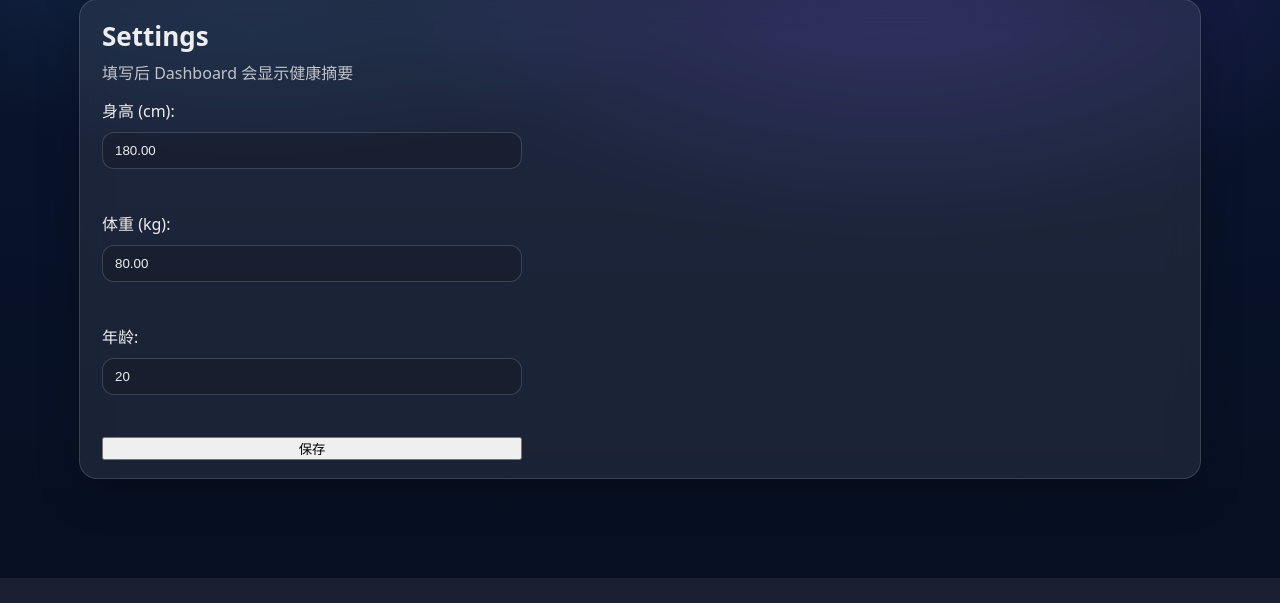
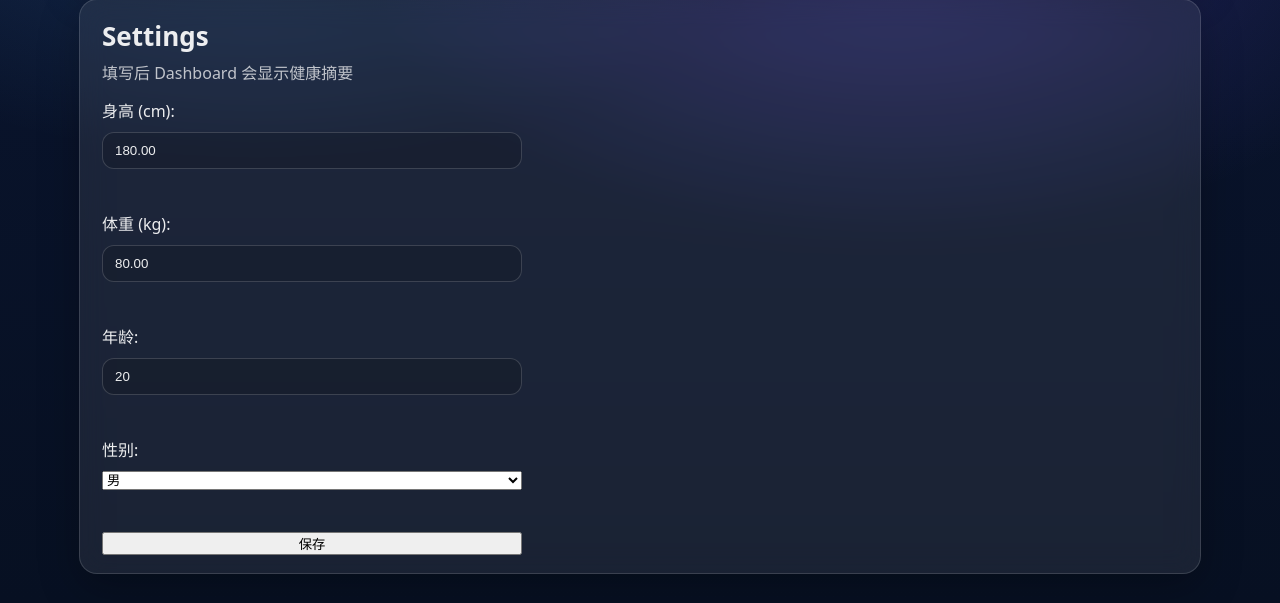
Before and after one commit to YYDW-i/personallife, a Django app: page /settings/ in a window 1280 px wide. Shown: the part 222-825 px from the top of the page. Before the commit the page ends 800 px from the top, so only its background shows below. Run offline with Django 5.2, Linux system fonts and the light colour scheme; a user stored in the database is signed in; data comes from the database, SQL or seed files in the repository; both versions use the stored data as it was after the commit.

Commit message:
在settings中添加性别因素

```diff
--- a/profiles/forms.py
+++ b/profiles/forms.py
@@ -4,9 +4,10 @@ from .models import HealthProfile
 class HealthProfileForm(forms.ModelForm):
     class Meta:
         model = HealthProfile
-        fields = ["height_cm", "weight_kg","age_year"]
+        fields = ["height_cm", "weight_kg","age_year","gender"]
         widgets = {
             "height_cm": forms.NumberInput(attrs={"placeholder": "例如 175"}),
             "weight_kg": forms.NumberInput(attrs={"placeholder": "例如 68.5"}),
-            "age_year":forms.NumberInput(attrs={"placeholder":"例如 20"})
+            "age_year":forms.NumberInput(attrs={"placeholder":"例如 20"}),
+            "gender":forms.NumberInput(attrs={"placeholder":"老老实实填，别创新"})
         }
--- a/profiles/models.py
+++ b/profiles/models.py
@@ -8,6 +8,12 @@ class HealthProfile(models.Model):
     age_year=models.IntegerField(null=True,blank=True)
     updated_at = models.DateTimeField(auto_now=True)
 
+    GENDER_CHOICES = [
+        ("M", "男"),
+        ("F", "女"),
+    ]
+    gender = models.CharField(max_length=1, choices=GENDER_CHOICES,blank=True)
+
     ai_summary = models.TextField(blank=True, default="")
     ai_status = models.CharField(max_length=64, blank=True, default="")
     ai_signature = models.CharField(max_length=64, blank=True, default="")  # 用于判断“数据是否变过”
--- a/profiles/views.py
+++ b/profiles/views.py
@@ -15,12 +15,12 @@ def settings_view(request):
     profile, _ = HealthProfile.objects.get_or_create(user=request.user)
 
     if request.method == "POST":
-        old = (profile.height_cm, profile.weight_kg, profile.age_year)
+        old = (profile.height_cm, profile.weight_kg, profile.age_year,profile.gender)
         form = HealthProfileForm(request.POST, instance=profile)
         if form.is_valid():
               # changed_data/has_changed 是 Django Forms API 的标准能力 :contentReference[oaicite:1]{index=1}
             profile = form.save()  # 保存后的 profile
-            new = (profile.height_cm, profile.weight_kg, profile.age_year)
+            new = (profile.height_cm, profile.weight_kg, profile.age_year,profile.gender)
 
             if new != old:
                 profile.ai_summary = ""
--- a/templates/profiles/settings.html
+++ b/templates/profiles/settings.html
@@ -17,6 +17,14 @@
       <label for="age">年龄:</label>
       <input type="number" name="age_year" id="age" value="{{ form.age_year.value|default_if_none:'' }}" placeholder="例如：20" required><br>
 
+      <label for="gender">性别:</label>
+      <select name="gender" id="gender" required>
+        <option value="" disabled {% if not form.gender.value %}selected{% endif %}>请选择</option>
+        <option value="M" {% if form.gender.value == "M" %}selected{% endif %}>男</option>
+        <option value="F" {% if form.gender.value == "F" %}selected{% endif %}>女</option>
+      </select><br>
+
+
       <button type="submit">保存</button>
     </form>
   </section>
```
Also changed, not shown: core/views.py (+5 -4 lines), db.sqlite3, profiles/migrations/0004_healthprofile_gender.py (added).
